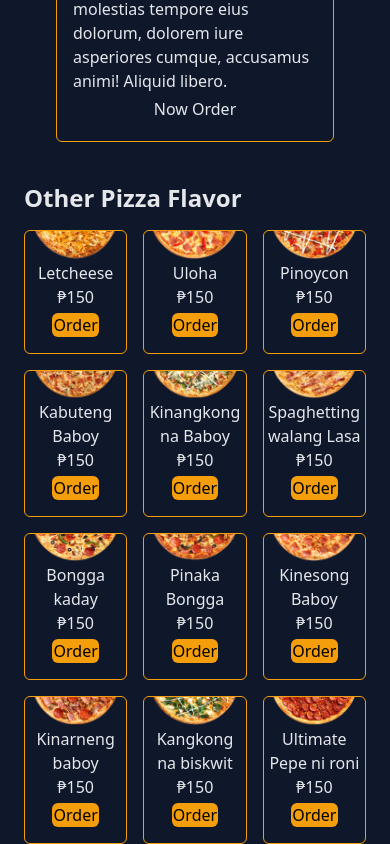
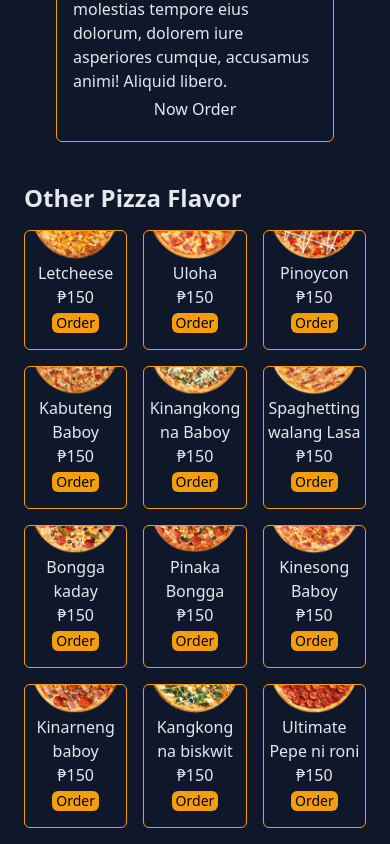
Before and after one commit to Drinisit/pizzharot, a React (Create React App) app: page / in a window 390 px wide. Shown: the part 2823-3667 px from the top of the page. Built offline with nearby package versions, Linux system fonts and the light colour scheme.

Commit message:
Adding hover effect on menu

```diff
--- a/src/App.js
+++ b/src/App.js
@@ -2,6 +2,7 @@ import React from "react";
 import Navbar from "./components/Navbar";
 import Hero from "./components/Hero";
 import Menus from "./components/Menus";
+
 
 function App() {
   return (
--- a/src/components/Menus.jsx
+++ b/src/components/Menus.jsx
@@ -50,112 +50,112 @@ const Menus = () => {
           <div className='mt-4 sm:col-span-4 md:col-span-6 col-span-3'>
             <h1 className='text-2xl font-bold'>Other Pizza Flavor</h1>
           </div>
-              <div className='border flex flex-col border-amber-500 rounded-md px-1 py-4 overflow-hidden'>
+              <div className='border flex flex-col border-amber-500 rounded-md px-1 py-4 overflow-hidden hover:scale-105 duration-500'>
                   <div className='mt-[-5rem]'>
                   <img src={ pizzaImages.pizza5Cheese } alt="" />
                   </div>
                   <h1 className='text-center font-medium'>Letcheese</h1>
                   <p className='text-center mb-1'>&#8369;150</p>
-                  <button className='bg-amber-500 text-black rounded-md mx-auto w-1/2'>Order</button>
+                  <button className='bg-amber-500 text-black rounded-md mx-auto w-1/2 md:text-base text-sm'>Order</button>
               </div>
 
-              <div className='border flex flex-col border-amber-500 rounded-md px-1 py-4 overflow-hidden'>
+              <div className='border flex flex-col border-amber-500 rounded-md px-1 py-4 overflow-hidden hover:scale-105 duration-500'>
                   <div className='mt-[-5rem]'>
                   <img src={ pizzaImages.pizzaAloha } alt="" />
                   </div>
                   <h1 className='text-center font-medium'>Uloha</h1>
                   <p className='text-center mb-1'>&#8369;150</p>
-                  <button className='bg-amber-500 text-black rounded-md mx-auto w-1/2'>Order</button>
+                  <button className='bg-amber-500 text-black rounded-md mx-auto w-1/2 md:text-base text-sm'>Order</button>
               </div>
 
-              <div className='border flex flex-col border-amber-500 rounded-md px-1 py-4 overflow-hidden'>
+              <div className='border flex flex-col border-amber-500 rounded-md px-1 py-4 overflow-hidden hover:scale-105 duration-500'>
                   <div className='mt-[-5rem]'>
                   <img src={ pizzaImages.pizzaAmericanBacon } alt="" />
                   </div>
                   <h1 className='text-center font-medium'>Pinoycon</h1>
                   <p className='text-center mb-1'>&#8369;150</p>
-                  <button className='bg-amber-500 text-black rounded-md mx-auto w-1/2'>Order</button>
+                  <button className='bg-amber-500 text-black rounded-md mx-auto w-1/2 md:text-base text-sm'>Order</button>
               </div>
 
-              <div className='border flex flex-col border-amber-500 rounded-md px-1 py-4 overflow-hidden'>
+              <div className='border flex flex-col border-amber-500 rounded-md px-1 py-4 overflow-hidden hover:scale-105 duration-500'>
                   <div className='mt-[-5rem]'>
                   <img src={ pizzaImages.pizzaBaconMushroom } alt="" />
                   </div>
                   <h1 className='text-center font-medium'>Kabuteng Baboy</h1>
                   <p className='text-center mb-1'>&#8369;150</p>
-                  <button className='bg-amber-500 text-black rounded-md mx-auto w-1/2'>Order</button>
+                  <button className='bg-amber-500 text-black rounded-md mx-auto w-1/2 md:text-base text-sm'>Order</button>
               </div>
 
-              <div className='border flex flex-col border-amber-500 rounded-md px-1 py-4 overflow-hidden'>
+              <div className='border flex flex-col border-amber-500 rounded-md px-1 py-4 overflow-hidden hover:scale-105 duration-500'>
                   <div className='mt-[-5rem]'>
                   <img src={ pizzaImages.pizzaBaconSpinach } alt="" />
                   </div>
                   <h1 className='text-center font-medium'>Kinangkong na Baboy</h1>
                   <p className='text-center mb-1'>&#8369;150</p>
-                  <button className='bg-amber-500 text-black rounded-md mx-auto w-1/2'>Order</button>
+                  <button className='bg-amber-500 text-black rounded-md mx-auto w-1/2 md:text-base text-sm'>Order</button>
               </div>
 
-              <div className='border flex flex-col border-amber-500 rounded-md px-1 py-4 overflow-hidden'>
+              <div className='border flex flex-col border-amber-500 rounded-md px-1 py-4 overflow-hidden hover:scale-105 duration-500'>
                   <div className='mt-[-5rem]'>
                   <img src={ pizzaImages.pizzaCarbonara } alt="" />
                   </div>
                   <h1 className='text-center font-medium'>Spaghetting walang Lasa</h1>
                   <p className='text-center mb-1'>&#8369;150</p>
-                  <button className='bg-amber-500 text-black rounded-md mx-auto w-1/2'>Order</button>
+                  <button className='bg-amber-500 text-black rounded-md mx-auto w-1/2 md:text-base text-sm'>Order</button>
               </div>
 
-              <div className='border flex flex-col border-amber-500 rounded-md px-1 py-4 overflow-hidden'>
+              <div className='border flex flex-col border-amber-500 rounded-md px-1 py-4 overflow-hidden hover:scale-105 duration-500'>
                   <div className='mt-[-5rem]'>
                   <img src={ pizzaImages.pizzaDeluxe } alt="" />
                   </div>
                   <h1 className='text-center font-medium'>Bongga kaday</h1>
                   <p className='text-center mb-1'>&#8369;150</p>
-                  <button className='bg-amber-500 text-black rounded-md mx-auto w-1/2'>Order</button>
+                  <button className='bg-amber-500 text-black rounded-md mx-auto w-1/2 md:text-base text-sm'>Order</button>
               </div>
 
-              <div className='border flex flex-col border-amber-500 rounded-md px-1 py-4 overflow-hidden'>
+              <div className='border flex flex-col border-amber-500 rounded-md px-1 py-4 overflow-hidden hover:scale-105 duration-500'>
                   <div className='mt-[-5rem]'>
                   <img src={ pizzaImages.pizzaExtravaganzza } alt="" />
                   </div>
                   <h1 className='text-center font-medium'>Pinaka Bongga</h1>
                   <p className='text-center mb-1'>&#8369;150</p>
-                  <button className='bg-amber-500 text-black rounded-md mx-auto w-1/2'>Order</button>
+                  <button className='bg-amber-500 text-black rounded-md mx-auto w-1/2 md:text-base text-sm'>Order</button>
               </div>
 
-              <div className='border flex flex-col border-amber-500 rounded-md px-1 py-4 overflow-hidden'>
+              <div className='border flex flex-col border-amber-500 rounded-md px-1 py-4 overflow-hidden hover:scale-105 duration-500'>
                   <div className='mt-[-5rem]'>
                   <img src={ pizzaImages.pizzaHamCheese } alt="" />
                   </div>
                   <h1 className='text-center font-medium'>Kinesong Baboy</h1>
                   <p className='text-center mb-1'>&#8369;150</p>
-                  <button className='bg-amber-500 text-black rounded-md mx-auto w-1/2'>Order</button>
+                  <button className='bg-amber-500 text-black rounded-md mx-auto w-1/2 md:text-base text-sm'>Order</button>
               </div>
 
-              <div className='border flex flex-col border-amber-500 rounded-md px-1 py-4 overflow-hidden'>
+              <div className='border flex flex-col border-amber-500 rounded-md px-1 py-4 overflow-hidden hover:scale-105 duration-500'>
                   <div className='mt-[-5rem]'>
                   <img src={ pizzaImages.pizzaMeatzza } alt="" />
                   </div>
                   <h1 className='text-center font-medium'>Kinarneng baboy</h1>
                   <p className='text-center mb-1'>&#8369;150</p>
-                  <button className='bg-amber-500 text-black rounded-md mx-auto w-1/2'>Order</button>
+                  <button className='bg-amber-500 text-black rounded-md mx-auto w-1/2 md:text-base text-sm'>Order</button>
               </div>
 
-              <div className='border flex flex-col border-amber-500 rounded-md px-1 py-4 overflow-hidden'>
+              <div className='border flex flex-col border-amber-500 rounded-md px-1 py-4 overflow-hidden hover:scale-105 duration-500'>
                   <div className='mt-[-5rem]'>
                   <img src={ pizzaImages.pizzaSpinachFeta } alt="" />
                   </div>
                   <h1 className='text-center font-medium'>Kangkong na biskwit</h1>
                   <p className='text-center mb-1'>&#8369;150</p>
-                  <button className='bg-amber-500 text-black rounded-md mx-auto w-1/2'>Order</button>
+                  <button className='bg-amber-500 text-black rounded-md mx-auto w-1/2 md:text-base text-sm'>Order</button>
               </div>
 
-              <div className='border flex flex-col border-amber-500 rounded-md px-1 py-4 overflow-hidden'>
+              <div className='border flex flex-col border-amber-500 rounded-md px-1 py-4 overflow-hidden hover:scale-105 duration-500'>
                   <div className='mt-[-5rem]'>
                   <img src={ pizzaImages.pizzaUltimatePepperoni } alt="" />
                   </div>
                   <h1 className='text-center font-medium'>Ultimate Pepe ni roni</h1>
                   <p className='text-center mb-1'>&#8369;150</p>
-                  <button className='bg-amber-500 text-black rounded-md mx-auto w-1/2'>Order</button>
+                  <button className='bg-amber-500 text-black rounded-md mx-auto w-1/2 md:text-base text-sm'>Order</button>
               </div>
         </div>
 
```
